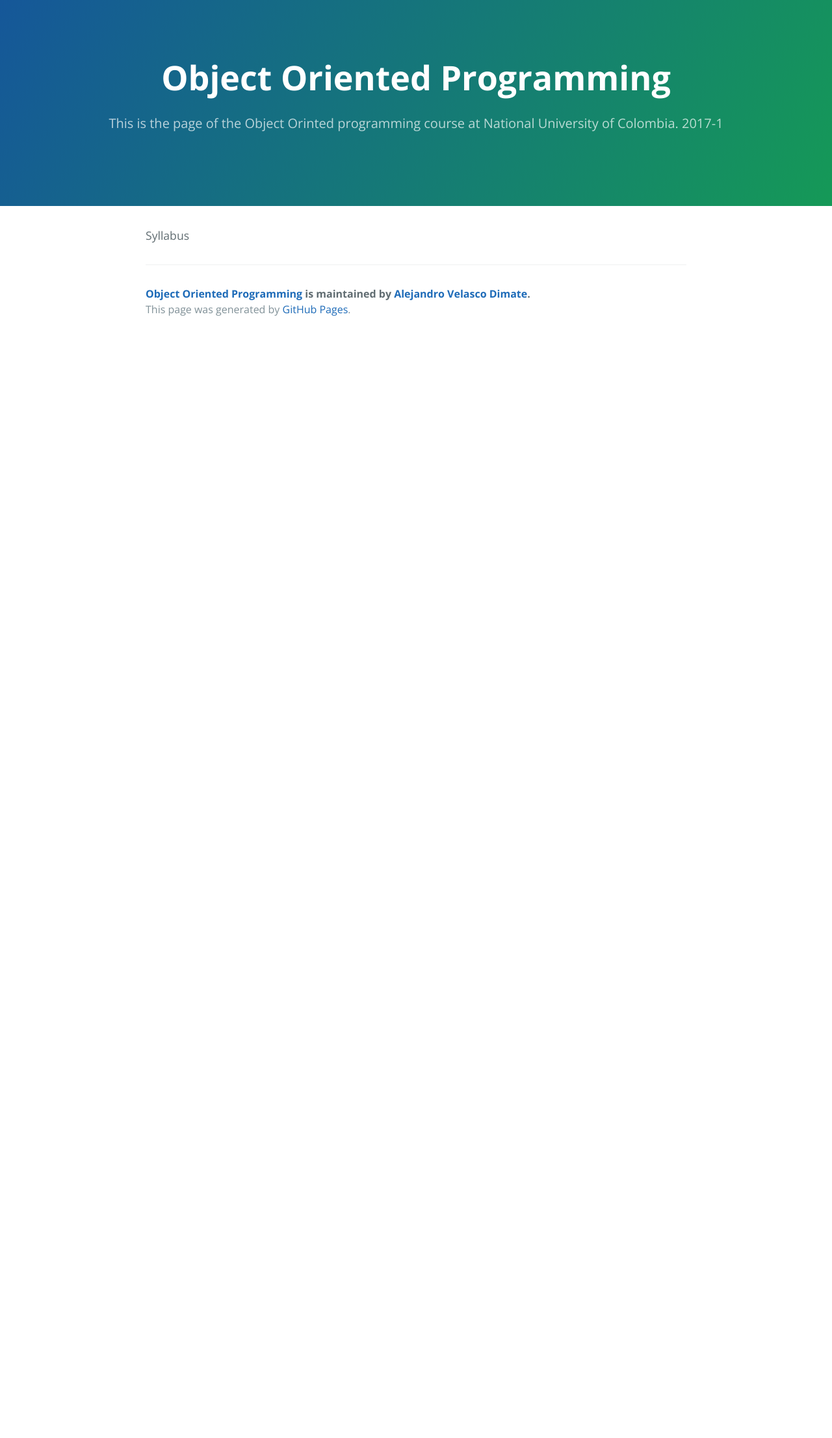
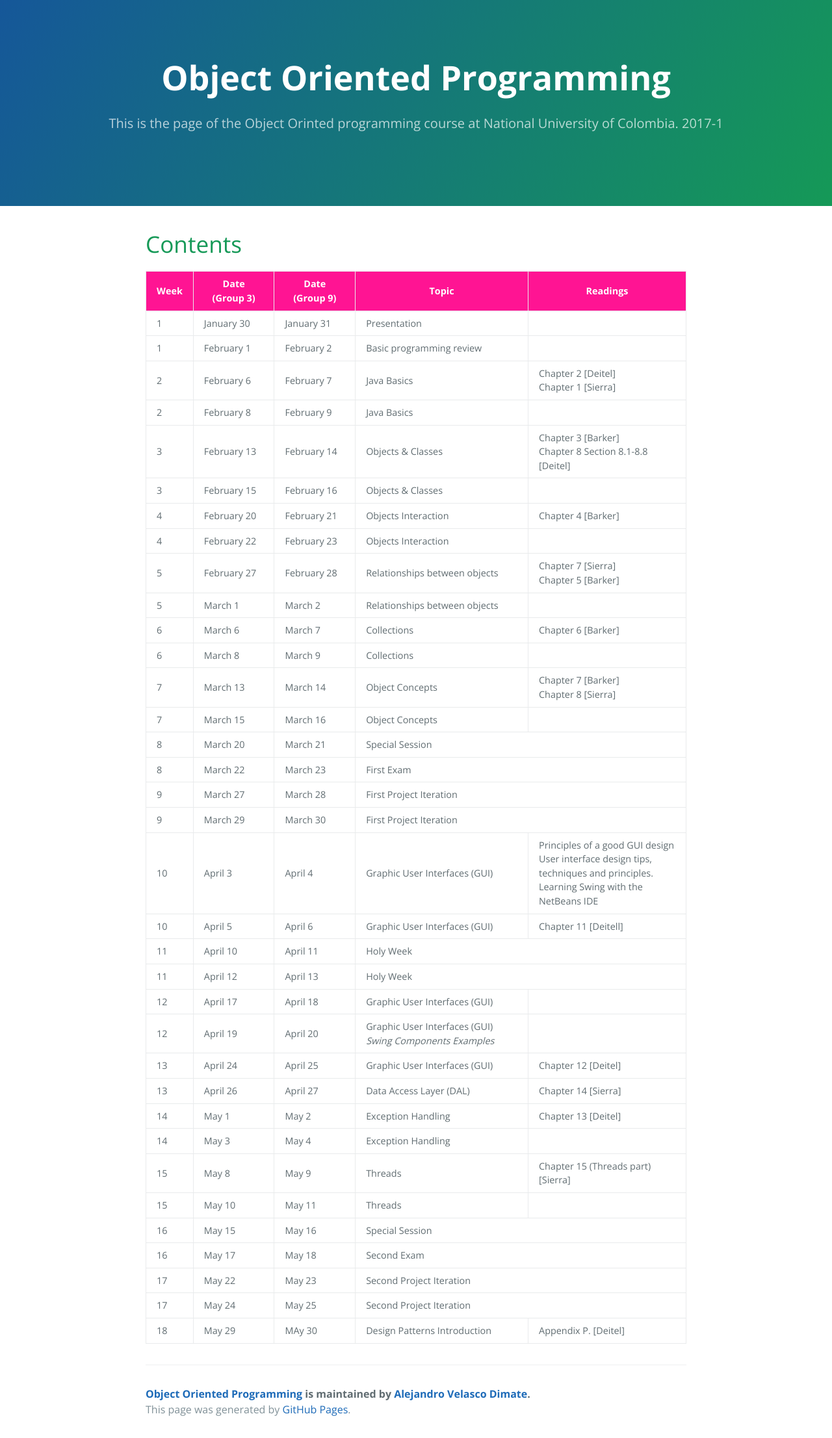
Before and after one commit to oopunal/oopunal.github.io, a Jekyll site: the page built from _posts/2017-01-7-syllabus.markdown, in a window 1280 px wide. Shown: the whole page at 65% size. Built offline with Jekyll 4.4.1, drawn with Linux system fonts in a browser that asks for light colours; before the commit the page ends 900 px from its top, so only the background shows below that.

Commit message:
Syllabus Completed

```diff
--- a/_posts/2017-01-7-syllabus.markdown
+++ b/_posts/2017-01-7-syllabus.markdown
@@ -5,4 +5,250 @@ date:   2017-01-7 17:50:00
 categories: main
 ---
 
-Syllabus
+# Contents
+
+<table>
+<tr class="table-header">
+<td>Week</td>
+<td style="width:15%">Date <br>(Group 3)</td>
+<td style="width:15%">Date <br>(Group 9)</td>
+<td style="width: 32%">Topic</td>
+<td>Readings</td>
+</tr>
+<tr>
+<td>1</td>
+<td>January 30</td>
+<td>January 31 </td>
+<td>Presentation</td>
+<td></td>
+</tr>
+<tr>
+<td>1</td>
+<td>February 1</td>
+<td>February 2</td>
+<td>Basic programming review</td>
+<td></td>
+</tr>
+<tr>
+<td>2</td>
+<td>February 6</td>
+<td>February 7</td>
+<td>Java Basics</td>
+<td>Chapter 2 [Deitel]<br>Chapter 1 [Sierra]</td>
+</tr>
+<tr>
+<td>2</td>
+<td>February 8</td>
+<td>February 9</td>
+<td>Java Basics</td>
+<td></td>
+</tr>
+<tr>
+<td>3</td>
+<td>February 13</td>
+<td>February 14</td>
+<td>Objects &amp; Classes</td>
+<td>Chapter 3 [Barker]<br>Chapter 8 Section 8.1-8.8 [Deitel]</td>
+</tr>
+<tr>
+<td>3</td>
+<td>February 15</td>
+<td>February 16</td>
+<td>Objects &amp; Classes</td>
+<td></td>
+</tr>
+<tr>
+<td>4</td>
+<td>February 20</td>
+<td>February 21</td>
+<td>Objects Interaction</td>
+<td>Chapter 4 [Barker]</td>
+</tr>
+<tr>
+<td>4</td>
+<td>February 22</td>
+<td>February 23</td>
+<td>Objects Interaction</td>
+<td></td>
+</tr>
+<tr>
+<td>5</td>
+<td>February 27</td>
+<td>February 28</td>
+<td>Relationships between objects</td>
+<td>Chapter 7 [Sierra]<br>Chapter 5 [Barker]</td>
+</tr>
+<tr>
+<td>5</td>
+<td>March 1</td>
+<td>March 2</td>
+<td>Relationships between objects</td>
+<td></td>
+</tr>
+<tr>
+<td>6</td>
+<td>March 6</td>
+<td>March 7</td>
+<td>Collections</td>
+<td>Chapter 6 [Barker]</td>
+</tr>
+<tr>
+<td>6</td>
+<td>March 8</td>
+<td>March 9</td>
+<td>Collections</td>
+<td></td>
+</tr>
+<tr>
+<td>7</td>
+<td>March 13</td>
+<td>March 14</td>
+<td>Object Concepts</td>
+<td>Chapter 7 [Barker]<br>Chapter 8 [Sierra]</td>
+</tr>
+<tr>
+<td>7</td>
+<td>March 15</td>
+<td>March 16</td>
+<td>Object Concepts</td>
+<td></td>
+</tr>
+<tr>
+<td>8</td>
+<td>March 20</td>
+<td>March 21</td>
+<td colspan="2">Special Session</td>
+</tr>
+<tr>
+<td>8</td>
+<td>March 22</td>
+<td>March 23</td>
+<td colspan="2">First Exam</td>
+</tr>
+<tr>
+<td>9</td>
+<td>March 27</td>
+<td>March 28</td>
+<td colspan="2">First Project Iteration</td>
+</tr>
+<tr>
+<td>9</td>
+<td>March 29</td>
+<td>March 30</td>
+<td colspan="2">First Project Iteration</td>
+</tr>
+<tr>
+<td>10</td>
+<td>April 3</td>
+<td>April 4</td>
+<td>Graphic User Interfaces (GUI)</td>
+<td>Principles of a good GUI design<br>User interface design tips, techniques and principles.<br>Learning Swing with the NetBeans IDE</td>
+</tr>
+<tr>
+<td>10</td>
+<td>April 5</td>
+<td>April 6</td>
+<td>Graphic User Interfaces (GUI)</td>
+<td>Chapter 11 [Deitell]</td>
+</tr>
+<tr>
+<td>11</td>
+<td>April 10</td>
+<td>April 11</td>
+<td colspan="2">Holy Week</td>
+</tr>
+<tr>
+<td>11</td>
+<td>April 12</td>
+<td>April 13</td>
+<td colspan="2">Holy Week</td>
+</tr>
+<tr>
+<td>12</td>
+<td>April 17</td>
+<td>April 18</td>
+<td>Graphic User Interfaces (GUI)</td>
+<td></td>
+</tr>
+<tr>
+<td>12</td>
+<td>April 19</td>
+<td>April 20</td>
+<td>Graphic User Interfaces (GUI)<br>
+<i>Swing Components Examples</i></td>
+<td></td>
+</tr>
+<tr>
+<td>13</td>
+<td>April 24</td>
+<td>April 25</td>
+<td>Graphic User Interfaces (GUI)</td>
+<td>Chapter 12 [Deitel]</td>
+</tr>
+<tr>
+<td>13</td>
+<td>April 26</td>
+<td>April 27</td>
+<td>Data Access Layer (DAL)</td>
+<td>Chapter 14 [Sierra]</td>
+</tr>
+<tr>
+<td>14</td>
+<td>May 1</td>
+<td>May 2</td>
+<td>Exception Handling</td>
+<td>Chapter 13 [Deitel]</td>
+</tr>
+<tr>
+<td>14</td>
+<td>May 3</td>
+<td>May 4</td>
+<td>Exception Handling</td>
+<td></td>
+</tr>
+<tr>
+<td>15</td>
+<td>May 8</td>
+<td>May 9</td>
+<td>Threads</td>
+<td>Chapter 15 (Threads part) [Sierra]</td>
+</tr>
+<tr>
+<td>15</td>
+<td>May 10</td>
+<td>May 11</td>
+<td>Threads</td>
+<td></td>
+</tr>
+<tr>
+<td>16</td>
+<td>May 15</td>
+<td>May 16</td>
+<td colspan="2">Special Session</td>
+</tr>
+<tr>
+<td>16</td>
+<td>May 17</td>
+<td>May 18</td>
+<td colspan="2">Second Exam</td>
+</tr>
+<tr>
+<td>17</td>
+<td>May 22</td>
+<td>May 23</td>
+<td colspan="2">Second Project Iteration</td>
+</tr>
+<tr>
+<td>17</td>
+<td>May 24</td>
+<td>May 25</td>
+<td colspan="2">Second Project Iteration</td>
+</tr>
+<tr>
+<td>18</td>
+<td>May 29</td>
+<td>MAy 30</td>
+<td>Design Patterns Introduction</td>
+<td>Appendix P. [Deitel]</td>
+</tr>
+</table>
--- a/css/cayman.css
+++ b/css/cayman.css
@@ -195,6 +195,7 @@ a {
     overflow: auto;
     word-break: normal;
     word-break: keep-all;
+    font-size: 0.9rem;
     -webkit-overflow-scrolling: touch; }
     .main-content table th {
       font-weight: bold; }
@@ -239,3 +240,10 @@ a {
 
 .site-footer-credits {
   color: #819198; }
+
+.table-header{
+    background-color: deeppink;
+    color: white;
+    font-weight: bold;
+    text-align: center;
+}
--- a/index.markdown
+++ b/index.markdown
@@ -2,6 +2,7 @@
 layout: default
 title: {{ site.name }}
 ---
+
 <!--
 <div id="home">
   <h1>Blog Posts</h1>
@@ -12,6 +13,7 @@ title: {{ site.name }}
   </ul>
 </div>
 -->
+
 ### Goals
 The aim of this course is to understand the paradigm of **Object Oriented Programming** through the **Java programming language**,   At the end of the course students will be able to:
 
```
Also changed, not shown: 3 other files.
